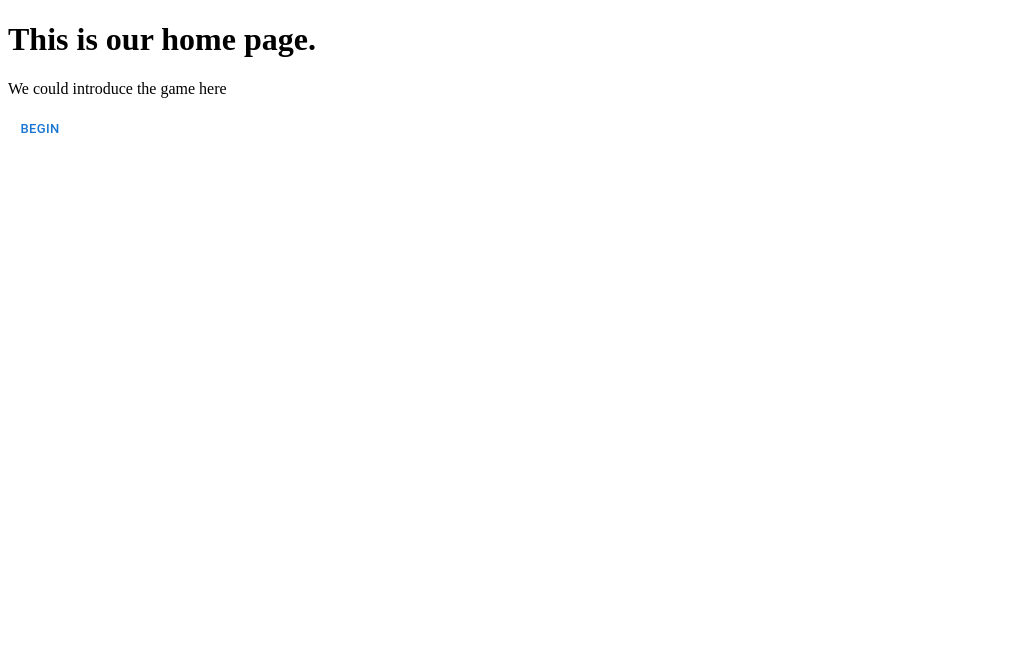
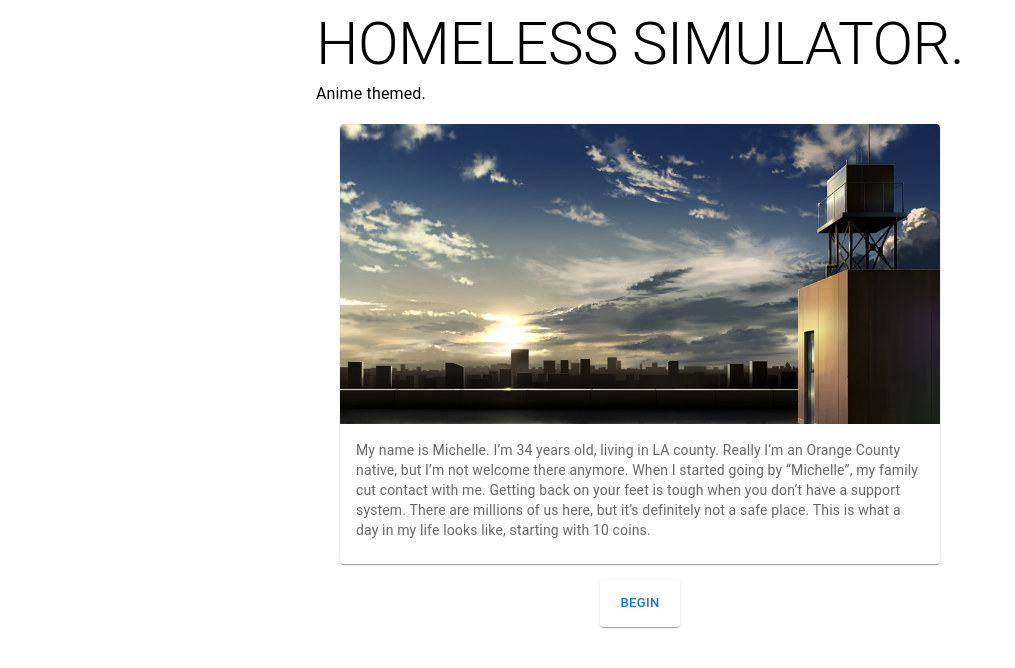
Before and after one commit to clairte/Day-In-A-Life, a React (Create React App) app in the folder client/: page /home in a window 1280 px wide. Shown: the top 668 px of the page, without its empty margins (0-1015 px from the left). Built offline with nearby package versions, Linux system fonts and the light colour scheme.

Commit message:
Finish home page styling

```diff
--- a/client/src/pages/Home.js
+++ b/client/src/pages/Home.js
@@ -1,19 +1,60 @@
 import React from 'react';
 
-import DefaultButton from '../components/DefaultButton.js';
+import Grid from '@mui/material/Grid';
+import Typography from '@mui/material/Typography';
+import Box from '@mui/material/Box';
 
-import "../styles/Home.css";
+import ScenarioCard from '../components/ScenarioCard';
+import ChoiceCard from '../components/ChoiceCard';
+
+import HomeImage from '../images/home.png';
 
 function Home() {
 
     return (
-        <div>
-            <h1> This is our home page. </h1>
-            <p> We could introduce the game here </p>
-            <div>
-                <DefaultButton text="Begin" route="/morning"/>
-            </div>
-        </div>
+        <Box
+        display="flex"
+        alignItems="center"
+        justifyContent="center"
+        >
+            <Grid
+            container
+            spacing={2}
+            direction="column"
+            justifyContent="center"
+            alignItems="center"
+            >
+                <Grid item>
+                    <Typography variant="h2">
+                        HOMELESS SIMULATOR.
+                    </Typography>
+                    <Typography variant="subtitle1">
+                        Anime themed.
+                    </Typography>
+                </Grid>
+                <Grid item>
+                    <ScenarioCard
+                    text="My name is Michelle. I’m 34 years old, living in LA county. Really I’m an Orange County native, but I’m not welcome there anymore. When I started going by “Michelle”, my family cut contact with me. Getting back on your feet is tough when you don’t have a support system. There are millions of us here, but it’s definitely not a safe place. This is what a day in my life looks like, starting with 10 coins."
+                    image={HomeImage}
+                    />
+                </Grid>
+                <Grid item>
+                    <Grid
+                    container
+                    spacing={2}
+                    direction="row"
+                    justifyContent="center"
+                    alignItems="center">
+                        <Grid item>
+                            <ChoiceCard
+                            choice="Begin"
+                            route="/morning"
+                            />
+                        </Grid>
+                    </Grid>
+                </Grid>
+            </Grid>
+        </Box>
     )
 }
 
```
Also changed, not shown: client/src/styles/Home.css (deleted).
